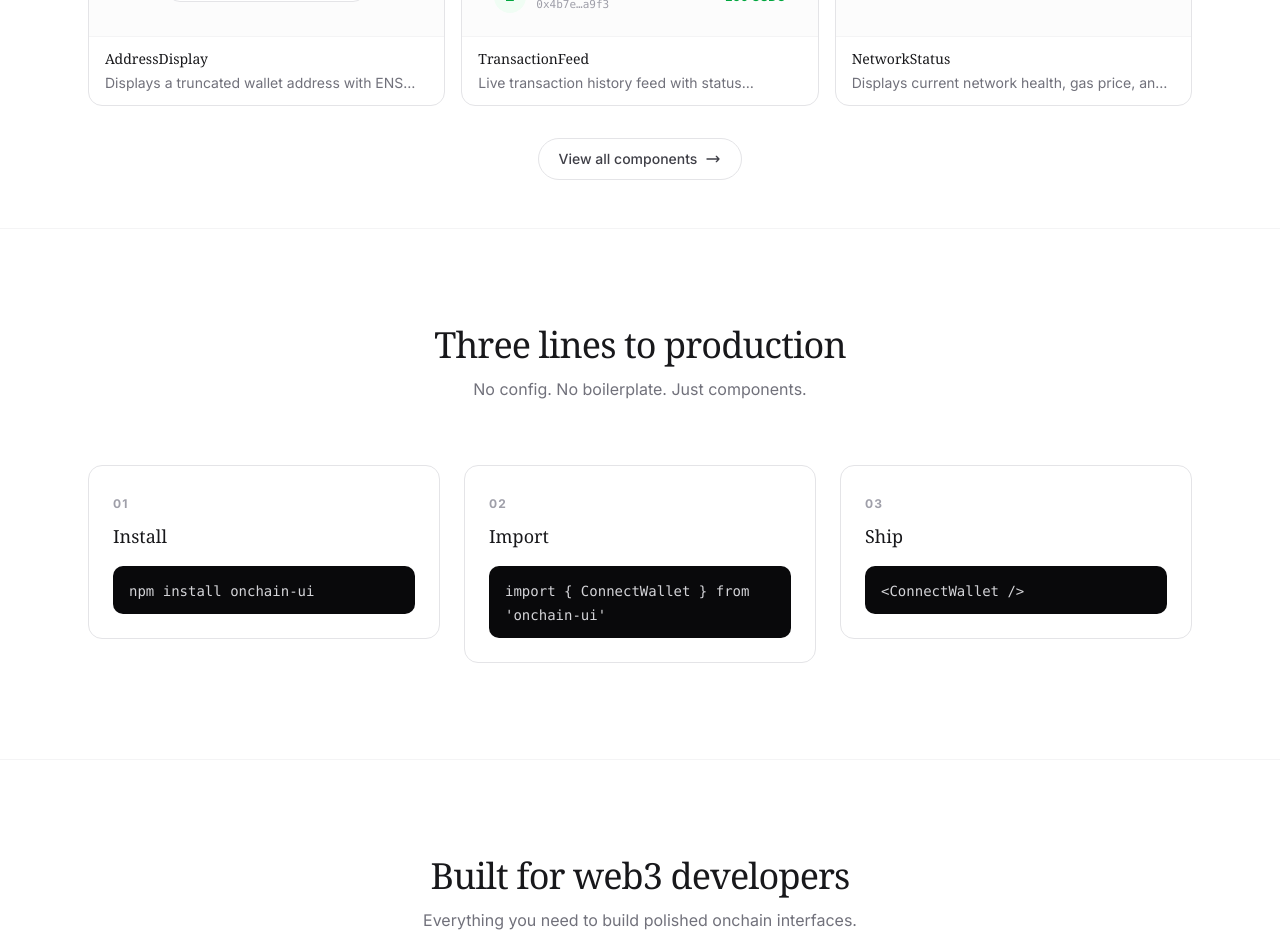
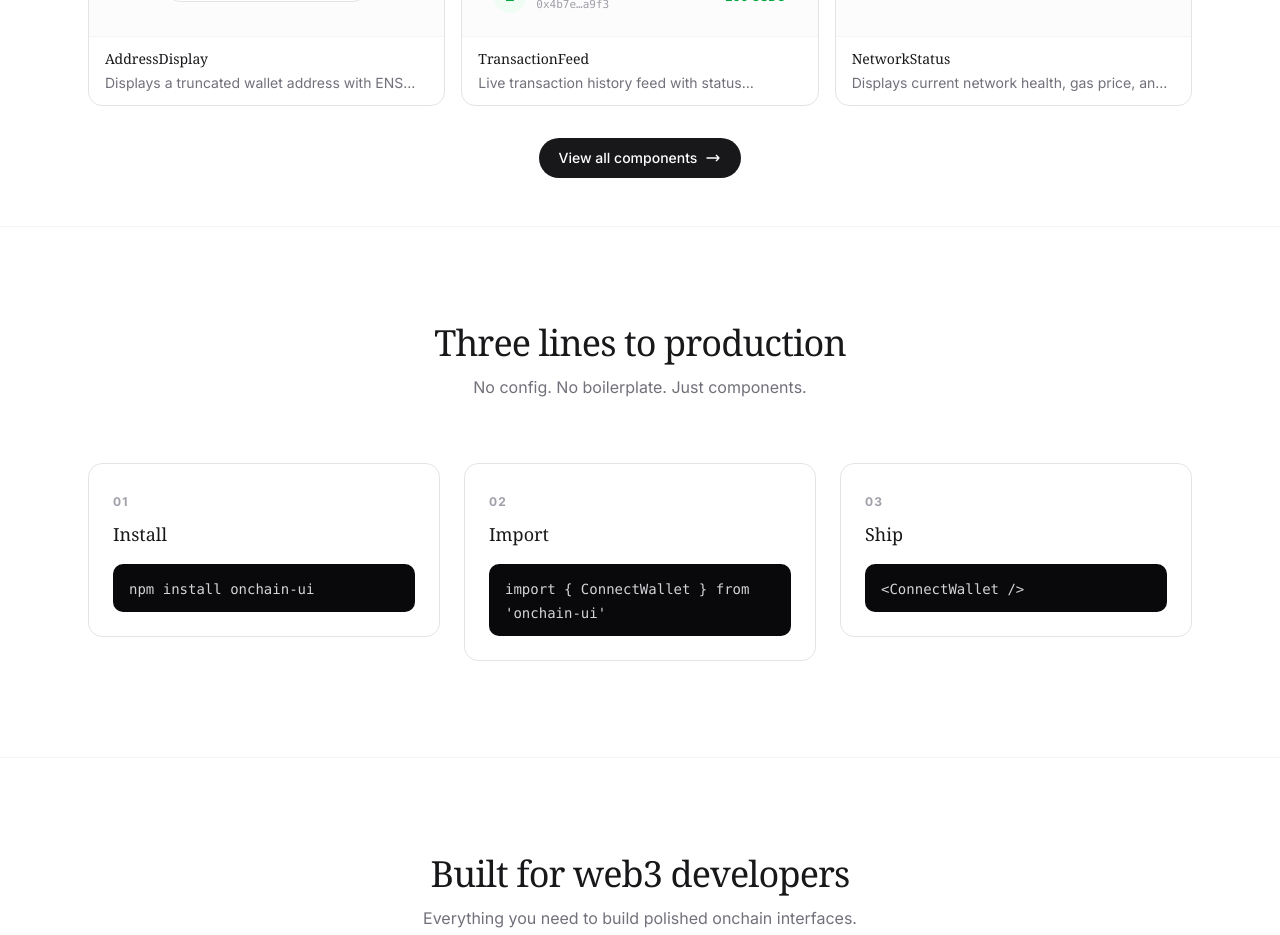
Before and after one commit to Quantapar/OnChainUI, a React (Vite) app in the folder frontend/: page / in a window 1280 px wide. Shown: the part 1640-2575 px from the top of the page. Built offline with nearby package versions, Linux system fonts and the light colour scheme.

Commit message:
style: add transition and active scale to ComponentPreview and Navbar buttons

```diff
--- a/frontend/src/components/landing/ComponentPreview.tsx
+++ b/frontend/src/components/landing/ComponentPreview.tsx
@@ -290,7 +290,7 @@ export function ComponentPreview() {
           <div className="mt-8 text-center">
             <Link
               to="/components"
-              className="inline-flex cursor-pointer items-center gap-2 rounded-full border border-zinc-200 bg-white px-5 py-2.5 text-sm font-medium text-zinc-700 transition-[color,background-color,border-color] duration-150 ease-out hover:border-zinc-300 hover:bg-zinc-50 hover:text-zinc-900"
+              className="inline-flex cursor-pointer items-center gap-2 rounded-full bg-zinc-900 px-5 py-2.5 text-sm font-medium text-white transition-all duration-150 ease-out hover:bg-zinc-800 active:scale-[0.97]"
             >
               View all components
               <svg className="h-4 w-4" fill="none" viewBox="0 0 24 24" stroke="currentColor" aria-hidden="true">
--- a/frontend/src/components/landing/Navbar.tsx
+++ b/frontend/src/components/landing/Navbar.tsx
@@ -110,7 +110,7 @@ export const Navbar = forwardRef<HTMLElement>(function Navbar(_props, ref) {
               </a>
               <a
                 href="#get-started"
-                className="cursor-pointer rounded-full bg-zinc-900 px-5 py-2.5 text-center text-[14px] font-medium text-white"
+                className="cursor-pointer rounded-full bg-zinc-900 px-5 py-2.5 text-center text-[14px] font-medium text-white transition-transform duration-150 ease-out active:scale-[0.97]"
               >
                 Get Started
               </a>
```
